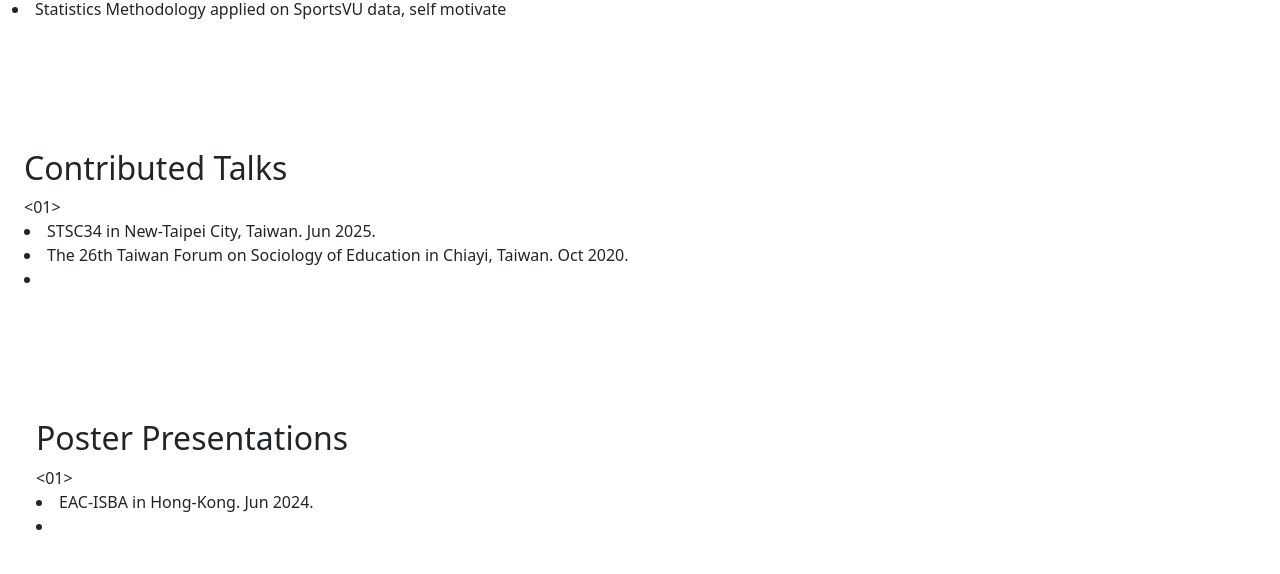
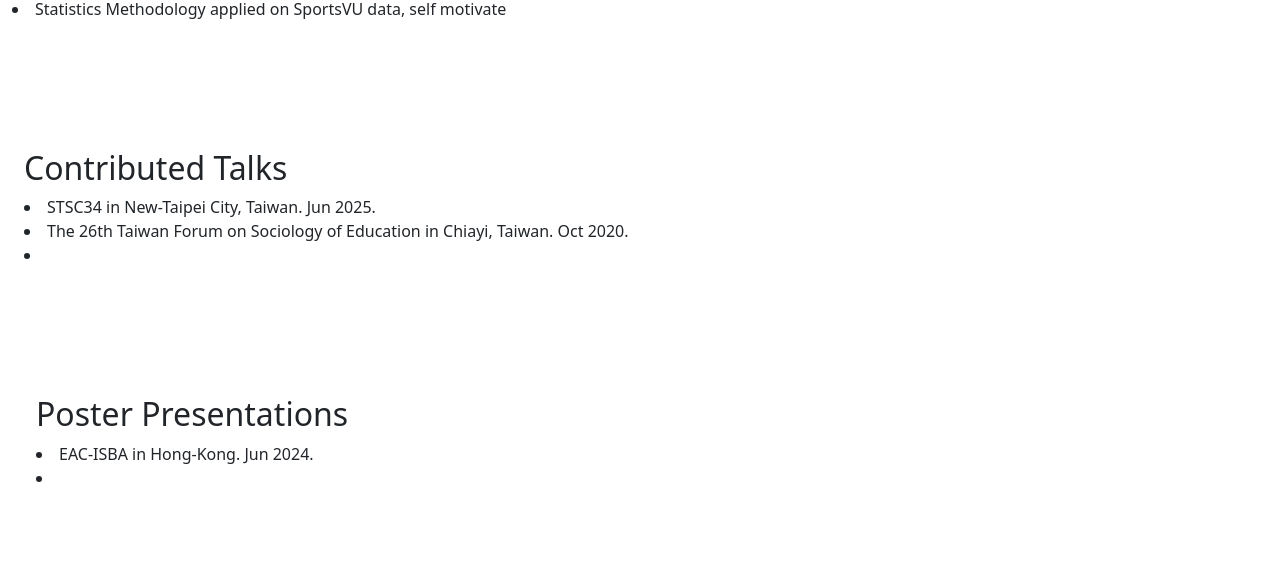
Before and after one commit to tofu-hua/tofu-hua.github.io, a plain HTML site: page index.html in a window 1280 px wide. Shown: the part 2145-2719 px from the top of the page. Drawn offline with nearby package versions, Linux system fonts and the light colour scheme.

Commit message:
Add files via upload
Signed-off-by: Robert Hsuan-Fu Hua <55090957+tofu-hua@users.noreply.github.com>

```diff
--- a/index.html
+++ b/index.html
@@ -100,21 +100,20 @@
         </o1>
     <!--Contributed Talk Session-->
     <section class="container-fluid section" id = "contributed">
+        <o1>
         <h2 class = 'page-title'> Contributed Talks</h2>
-        <01>
             <li>STSC34 in New-Taipei City, Taiwan. Jun 2025.</li>
             <li>The 26th Taiwan Forum on Sociology of Education in Chiayi, Taiwan. Oct 2020. </li>
             <li></li>
-
-        </01>
+        </o1>
     <!--Poster Session-->
     <section class="container-fluid section" id = "poster">
         <h2 class = 'page-title'> Poster Presentations</h2>
-        <01>
+        <o1>
             <li>EAC-ISBA in Hong-Kong. Jun 2024.</li>
             <li></li>
 
-        </01>
+        </o1>
 
 
     </section>
```
